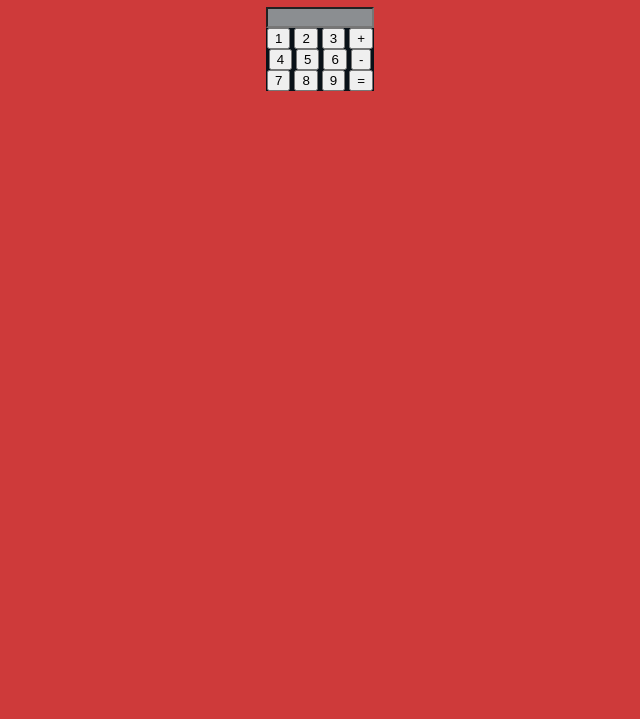
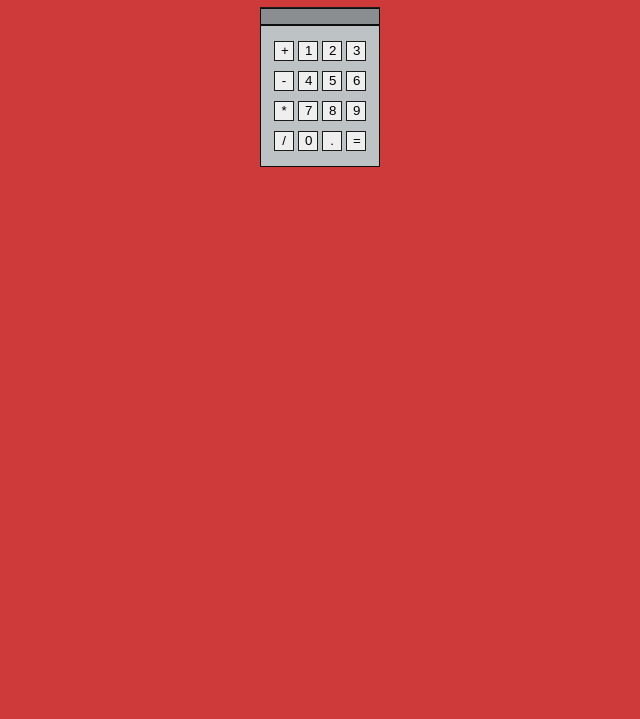
Before and after one commit to CapitanaIzi/repo_prueba, a plain HTML site: page index.html in a window 1280 px wide. Shown: the part 81-800 px from the top of the page, without its empty margins (320-960 px from the left). Drawn offline with Linux system fonts and the light colour scheme.

Commit message:
en proceso

```diff
--- a/estilo.css
+++ b/estilo.css
@@ -6,18 +6,29 @@ body{
 }
 
 #contenedor-calculadora{
-    background-color: rgb(8, 10, 6);
-
+    background-color: rgb(28, 29, 29);
+    width: 120px;
+    height: 90px;
 
 }
 #contenedor-calculadora > input{
-    width: 100px;
+    width: 98%;
     background-color: rgb(139, 142, 145);
+    border:1px solid rgb(11, 14, 13);
+    padding: 0px;
+}
+#contenedor-opciones{
+    background-color: rgb(189, 194, 197);
+    display: grid;
+    justify-items: center;
+    padding: 10px;
+    border:1px solid rgb(11, 14, 13);
 
 }
-#contenedor-opciones{
-    background-color: rgb(9, 17, 24);
-    display: grid;
-    justify-items: center;
-
+.fila> button{
+    width: 20px;
+    height: 20px;
+    margin-top: 5px;
+    margin-bottom: 5px;
+    border:1px solid rgb(27, 27, 26);
 }
--- a/index.html
+++ b/index.html
@@ -14,23 +14,28 @@
         <input type="number">
         <div id="contenedor-opciones">
             <div class="fila">
+                <button>+</button>
                 <button>1</button>
                 <button>2</button>
                 <button>3</button>
-                <button>+</button>
             </div>
             <div class="fila">
+                <button>-</button>
                 <button>4</button>
                 <button>5</button>
                 <button>6</button>
-                <button>-</button>
             </div>
             <div class="fila">
+                <button>*</button>
                 <button>7</button>
                 <button>8</button>
                 <button>9</button>
+            </div>
+            <div class="fila">
+                <button>/</button>
+                <button>0</button>
+                <button>.</button>
                 <button>=</button>
-            </div>
         </div>
 
     </div>
```
